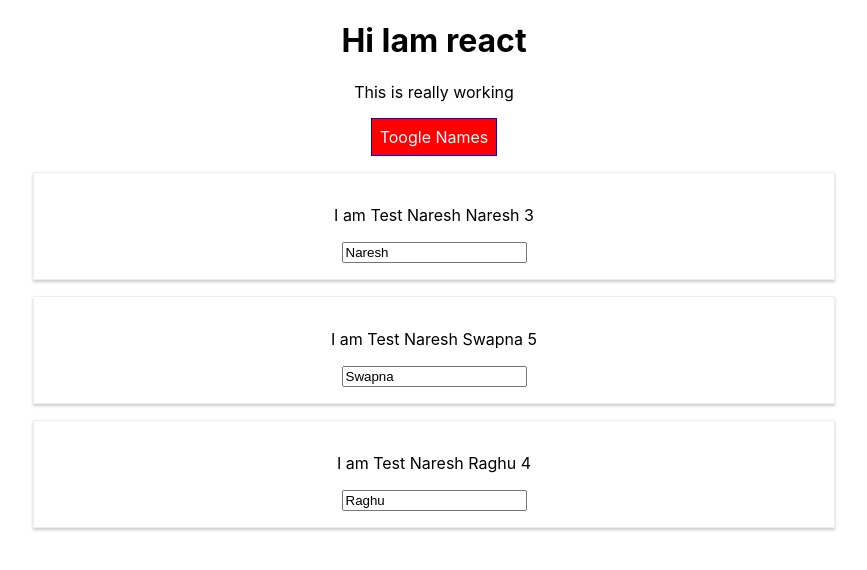
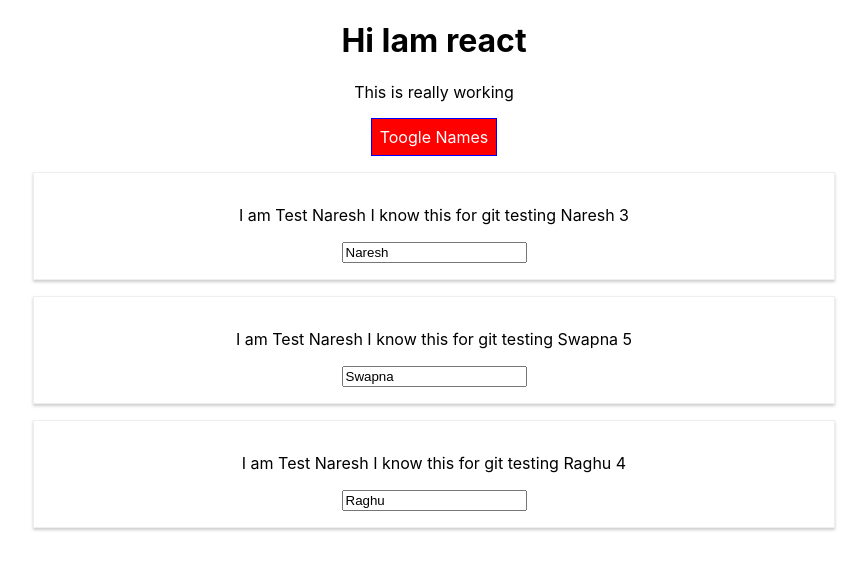
Before and after one commit to NareshChinthakindi/my-app, a React (Create React App) app: page / in a window 1280 px wide. Both pictures are taken after a click on the button "Toogle Names". Shown: the top 570 px of the page, without its empty margins (206-1073 px from the left). Built offline with nearby package versions, Linux system fonts and the light colour scheme.

Commit message:
Tested the guit UI commit

```diff
--- a/src/components/Persons/Person/Person.js
+++ b/src/components/Persons/Person/Person.js
@@ -5,7 +5,7 @@
 
     return (
         <div className="Person">
-            <p onClick={props.click}> I am Test Naresh {props.name} {props.age} </p>
+            <p onClick={props.click}> I am Test Naresh I know this for git testing {props.name} {props.age} </p>
             <input type="text" onChange={props.changed} value={props.name}/>
       </div>
     )
```
